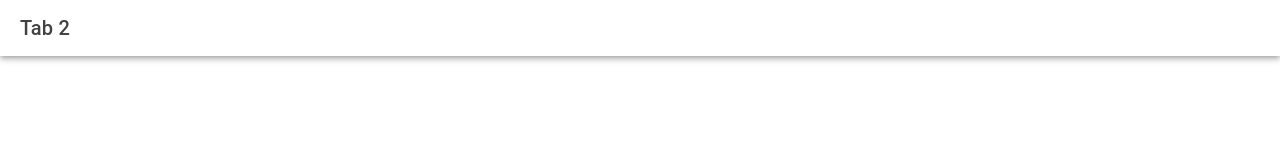
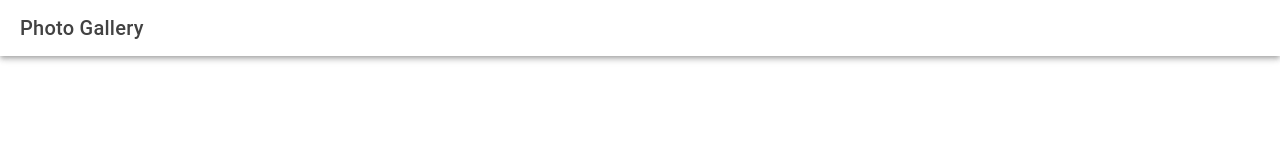
Before and after one commit to jeremy-kimball/photo-gallery, a React (Vite) app: page /tab2 in a window 1280 px wide. Shown: the top 160 px of the page. Built offline with nearby package versions, Linux system fonts and the light colour scheme.

Commit message:
changed tab2 title

```diff
--- a/src/pages/Tab2.tsx
+++ b/src/pages/Tab2.tsx
@@ -7,7 +7,7 @@ const Tab2: React.FC = () => {
     <IonPage>
       <IonHeader>
         <IonToolbar>
-          <IonTitle>Tab 2</IonTitle>
+          <IonTitle>Photo Gallery</IonTitle>
         </IonToolbar>
       </IonHeader>
       <IonContent fullscreen>
```
